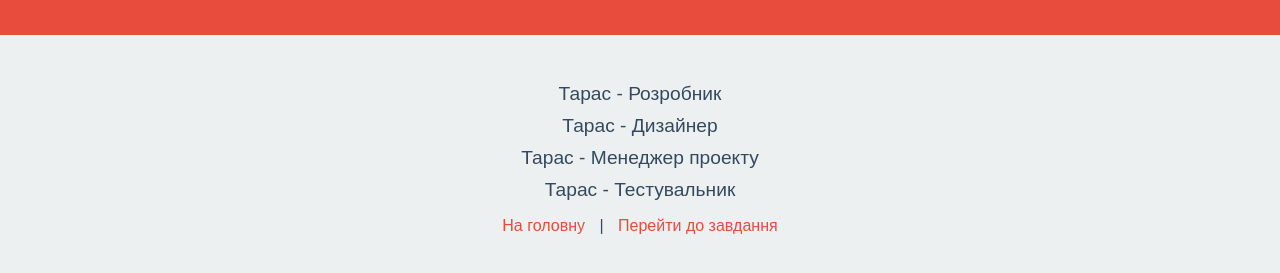
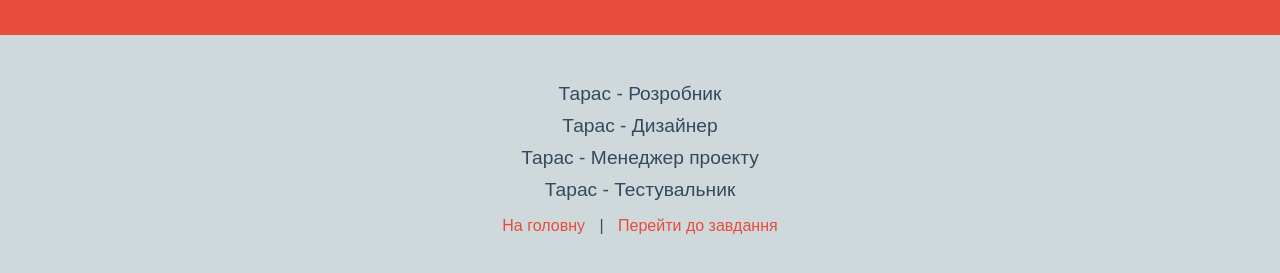
Before and after one commit to Taras345/oki-2024-lab8, a plain HTML site: page team.html in a window 1280 px wide. Shown: the part 77-350 px from the top of the page. Drawn offline with Linux system fonts and the light colour scheme.

Commit message:
Update team.html

```diff
--- a/team.html
+++ b/team.html
@@ -7,7 +7,7 @@
     <style>
         body {
             font-family: Arial, sans-serif;
-            background-color: #ecf0f1; /* Світло-сірий фон */
+            background-color: #cfd9db; /* Cірий фон */
             color: #34495e; /* Темно-сірий текст */
             margin: 0;
             padding: 0;
```
